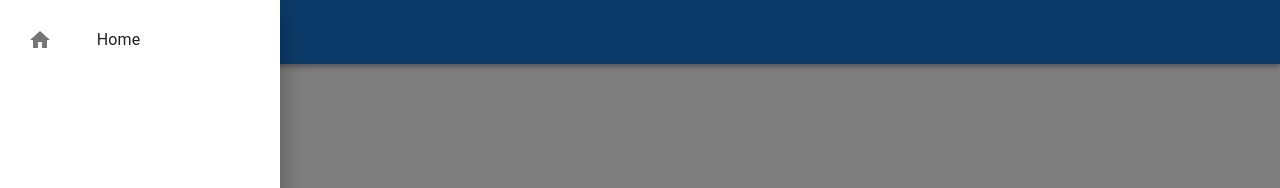
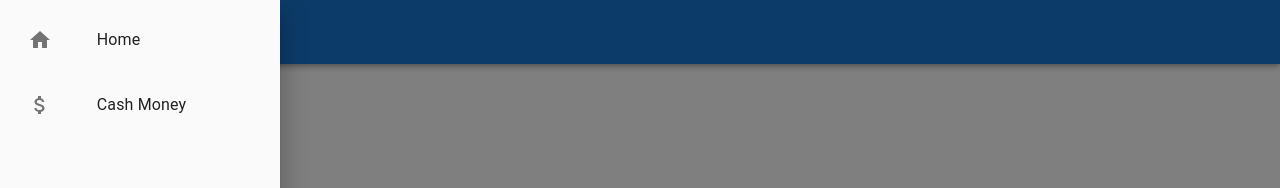
Before and after one commit to RodgerRG/life-goals-project, a React (Create React App) app: page / in a window 1280 px wide. Both pictures are taken after a click on the button 44 px from the left and 32 px from the top of the page. Shown: the top 188 px of the page. Built offline with nearby package versions, Linux system fonts and the light colour scheme.

Commit message:
Added finance screen

```diff
--- a/src/Core/Router/Routes.tsx
+++ b/src/Core/Router/Routes.tsx
@@ -1,6 +1,7 @@
 import HomeScreen from '../../Home/HomeScreen';
+import FinanceScreen from '../../Finance/FinanceScreen';
 import { RouteProps } from './Route';
-import { Home } from '@mui/icons-material';
+import { AttachMoney, Home } from '@mui/icons-material';
 
 export interface SidebarItemProps {
     name: string,
@@ -15,6 +16,12 @@ const Routes : RouteModel[] = [
         endpoint: '/',
         component: HomeScreen,
         icon: <Home />
+    },
+    {
+        name: 'Cash Money',
+        endpoint: '/finances',
+        component: FinanceScreen,
+        icon: <AttachMoney />
     }
 ]
 
--- a/src/Core/Sidebar.tsx
+++ b/src/Core/Sidebar.tsx
@@ -13,6 +13,7 @@ const Sidebar = () : JSX.Element => {
             width: 'fit-content',
             '& .MuiDrawer-paper': {
                 width: 'fit-content',
+                backgroundColor: '#fafafa',
             }
         }}
         onClose={() => {dispatch(toggleSidebarOpen())}} onOpen={() => {dispatch(toggleSidebarOpen())}} open={open}>
--- /dev/null
+++ b/src/Finance/FinanceScreen.tsx
@@ -0,0 +1,7 @@
+import React from 'react';
+
+const FinanceScreen = () : JSX.Element => {
+    return <div />
+}
+
+export default FinanceScreen;
```
